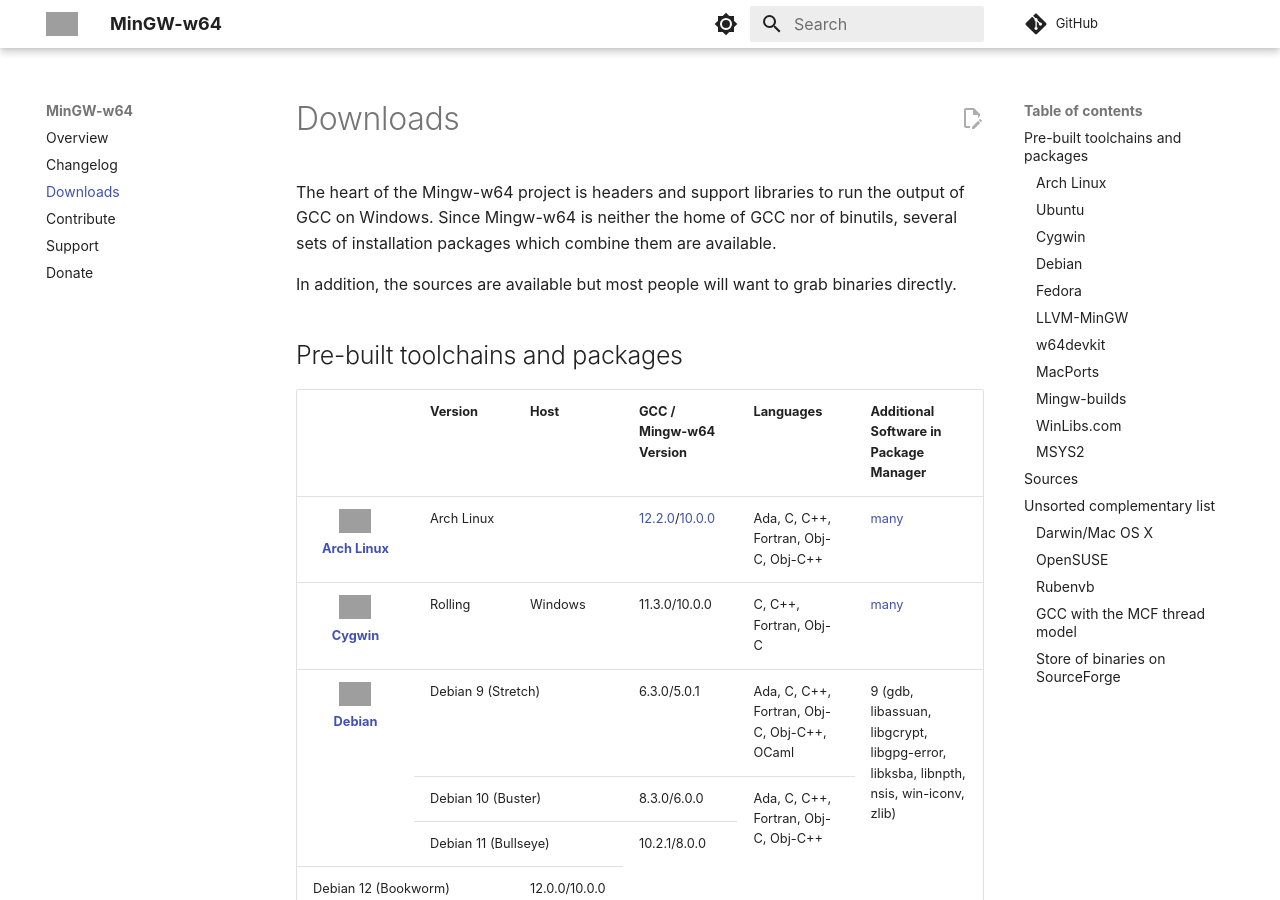
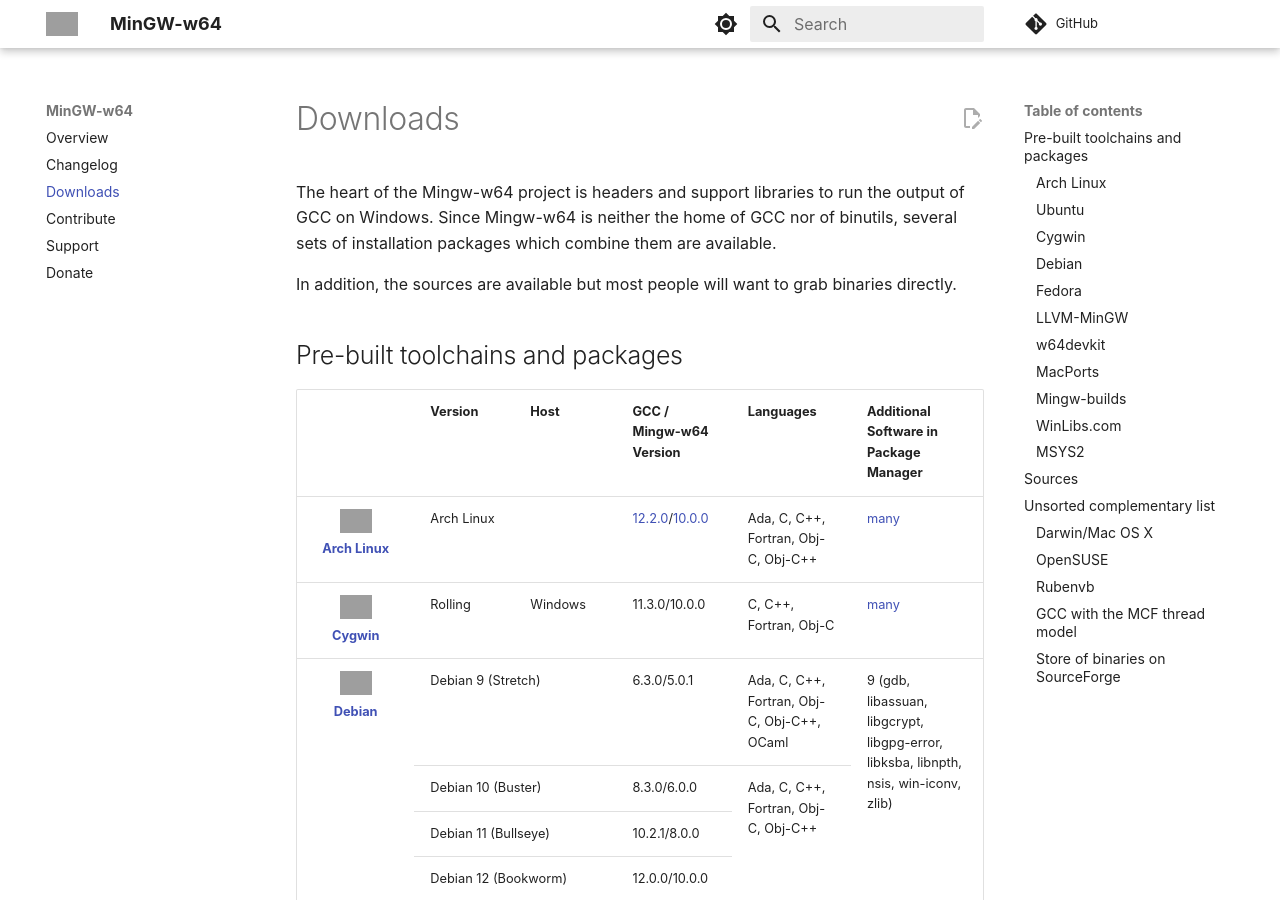
Before and after one commit to mingw-w64/mingw-w64.github.io, an MkDocs documentation site: the page built from web/downloads.md, in a window 1280 px wide and 900 px high. Built offline with MkDocs 1.6.1 and Material for MkDocs 9.7.7, drawn with Linux system fonts in a browser that asks for light colours; comment, search, counter and statistics services are not loaded; grey boxes are pictures that could not be loaded.

Commit message:
Format fix for Debian 12 update

```diff
--- a/web/downloads.md
+++ b/web/downloads.md
@@ -53,7 +53,7 @@
             <td><a href="https://cygwin.com/cgi-bin2/package-grep.cgi?grep=mingw64-x86_64&arch=x86_64"> many</a> </td>
         </tr>
         <tr>
-            <td style="text-align:center;" rowspan="3">
+            <td style="text-align:center;" rowspan="4">
                 <strong><a href="#debian"><img src="../logos/debian-logo.png" title="Debian logo" alt="Debian logo" width="32"></a>
                 <br>
                 <a href="#debian">Debian</a></strong>
```
